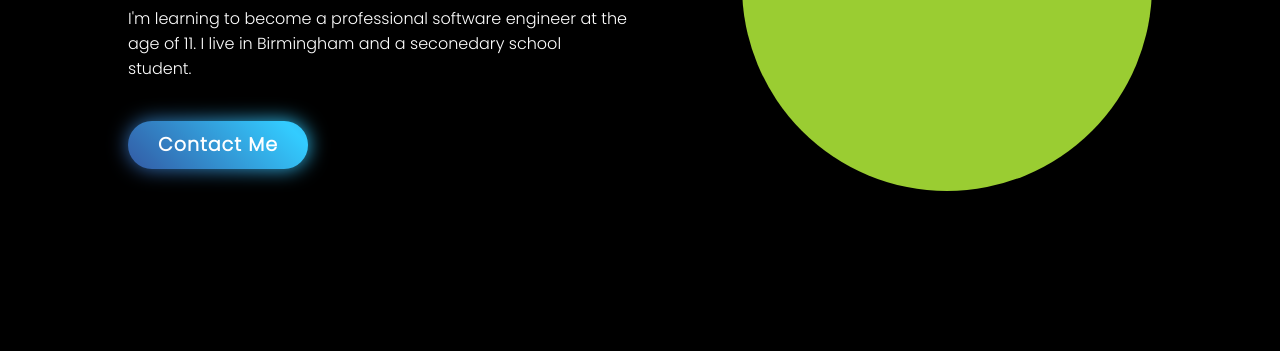
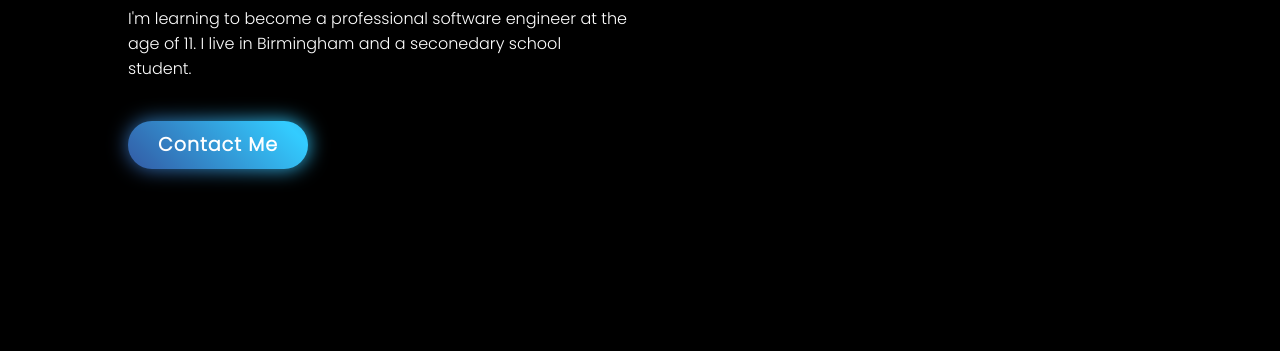
Before and after one commit to ahmedalfadhelofficial/ahmedalfadhelofficial, a plain HTML site: page index.html in a window 1280 px wide. Shown: the part 474-825 px from the top of the page. Drawn offline with Linux system fonts and the light colour scheme.

Commit message:
picture_remove

```diff
--- a/index.html
+++ b/index.html
@@ -31,10 +31,6 @@
             Birmingham and a seconedary school student.</p>
             <a href="#" class="btn">Contact Me</a>
         </div>
-
-        <div class="home-img">
-            <div class="glowing-circle"></div>
-        </div>
     </section>
 </body>
 </html>
--- a/style.css
+++ b/style.css
@@ -141,14 +141,3 @@ body{
     background-position: 100% 0;
 
 }
-
-.home-img{
-    width: 410px;
-    height: 410px;
-    background: yellowgreen;
-    border-radius: 50%;
-}
-
-.home-img .glowing-cirle{
-
-}
```
